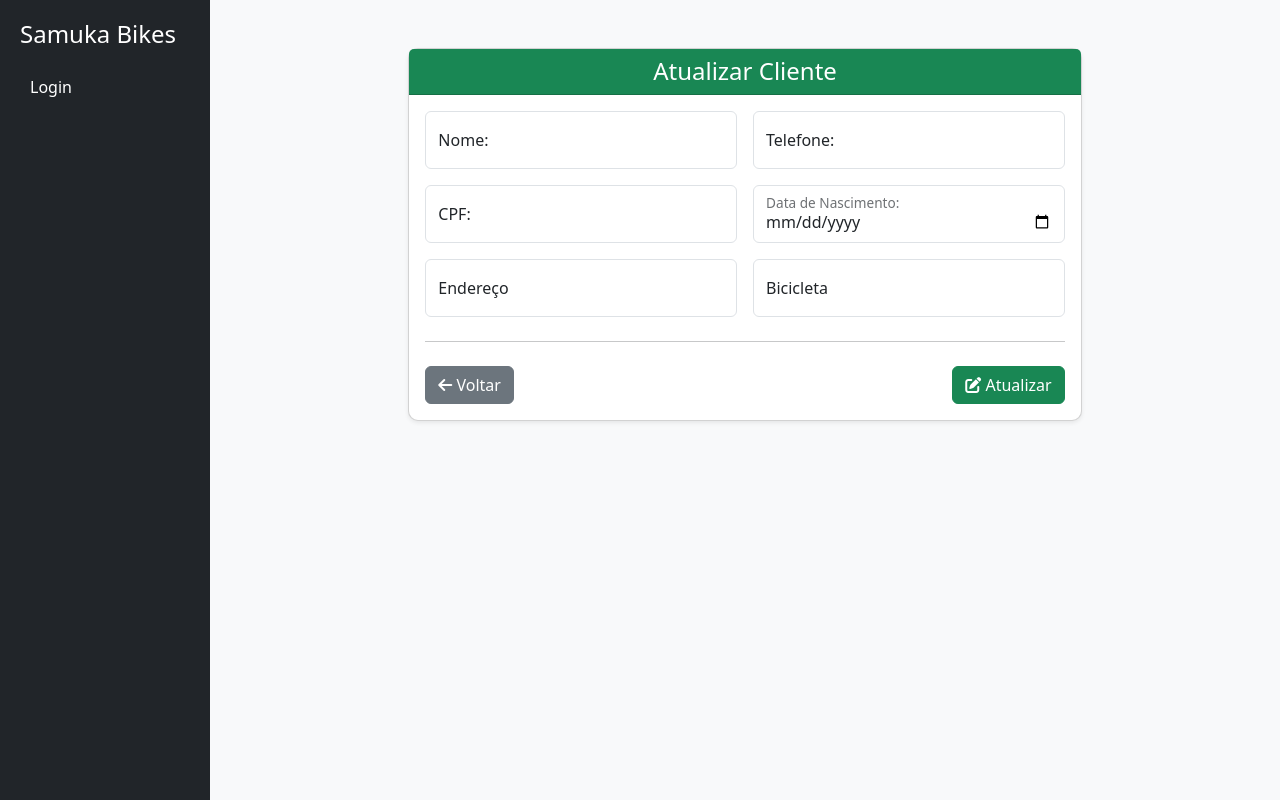
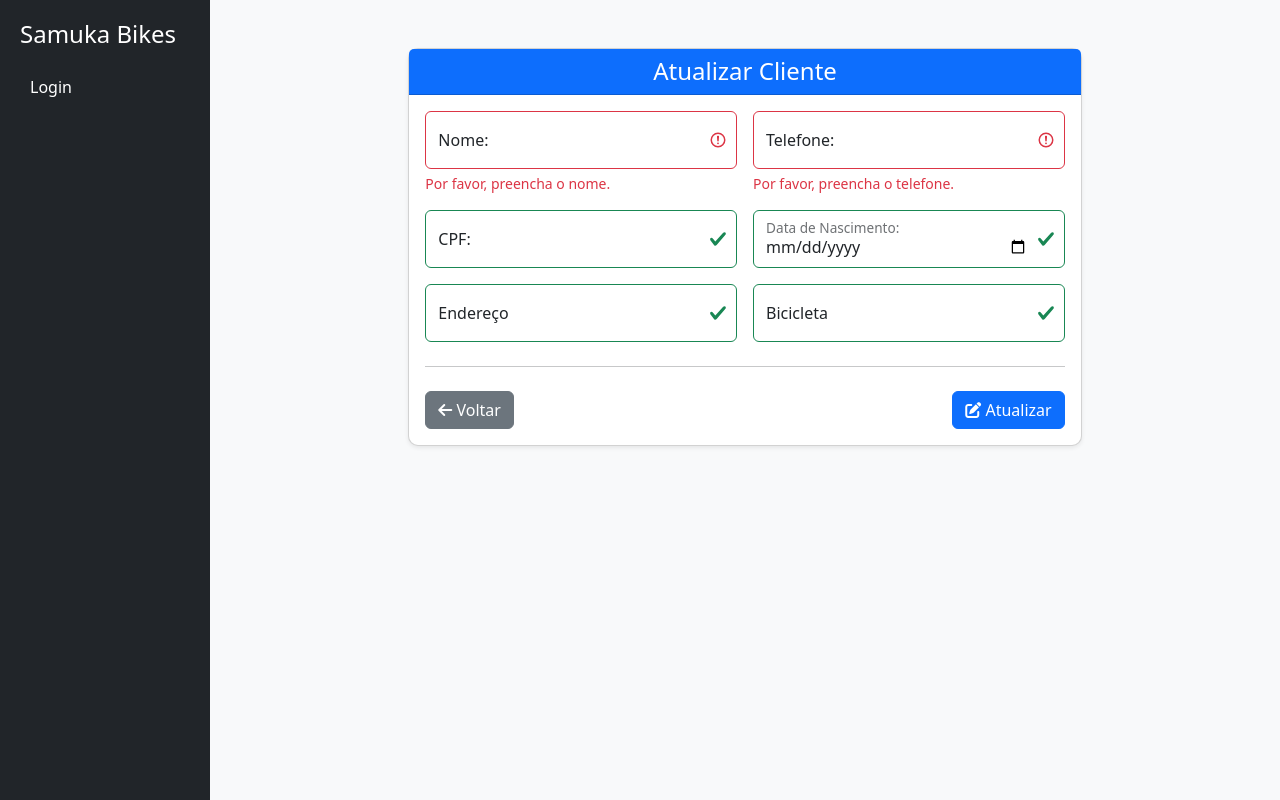
Before and after one commit to carolinneVictoria/Projeto_Extensao, a PHP site: page /view/ClienteView/formAtualizarCliente.php in a window 1280 px wide. Run offline with PHP 8.4, Linux system fonts and the light colour scheme; the template is opened without the code that fills it, so the values that code supplies are empty.

Commit message:
Update formAtualizarCliente.php

```diff
--- a/view/ClienteView/formAtualizarCliente.php
+++ b/view/ClienteView/formAtualizarCliente.php
@@ -4,11 +4,11 @@
     <div class="row justify-content-center">
         <div class="col-lg-8">
             <div class="card shadow-sm">
-                <div class="card-header bg-success text-white text-center">
+                <div class="card-header bg-primary text-white text-center">
                     <h4 class="mb-0">Atualizar Cliente</h4>
                 </div>
                 <div class="card-body">
-                    <form action="../controller/ClienteController.php?acao=atualizar" method="POST" enctype="multipart/form-data" class="needs-validation" novalidate>
+                    <form action="../controller/ClienteController.php?acao=atualizar" method="POST" enctype="multipart/form-data" class="was-validated">
                         <input type="hidden" name="idCliente" value="<?= htmlspecialchars($cliente['idCliente']); ?>">
 
                         <div class="row g-3">
@@ -60,7 +60,7 @@
                             <a href="javascript:history.back()" class="btn btn-secondary">
                                 <i class="fas fa-arrow-left"></i> Voltar
                             </a>
-                            <button type="submit" class="btn btn-success text-white">
+                            <button type="submit" class="btn btn-primary text-white">
                                 <i class="fas fa-edit"></i> Atualizar
                             </button>
                         </div>
```
